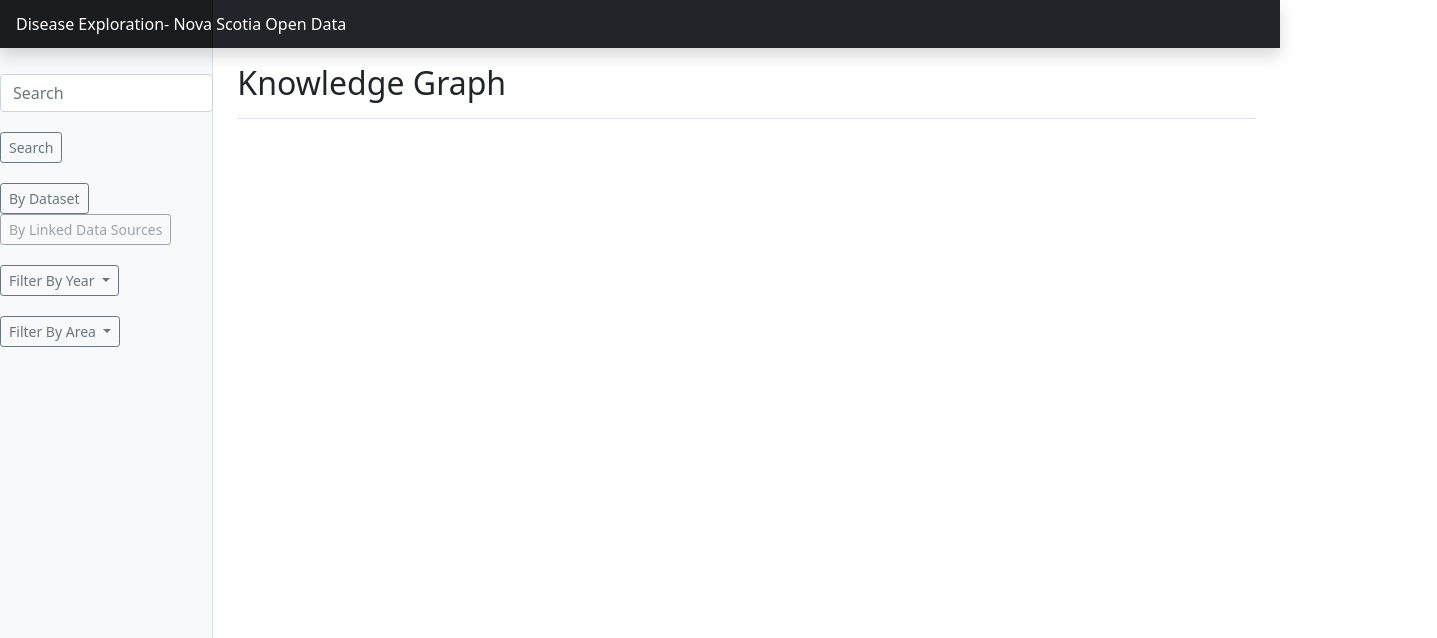
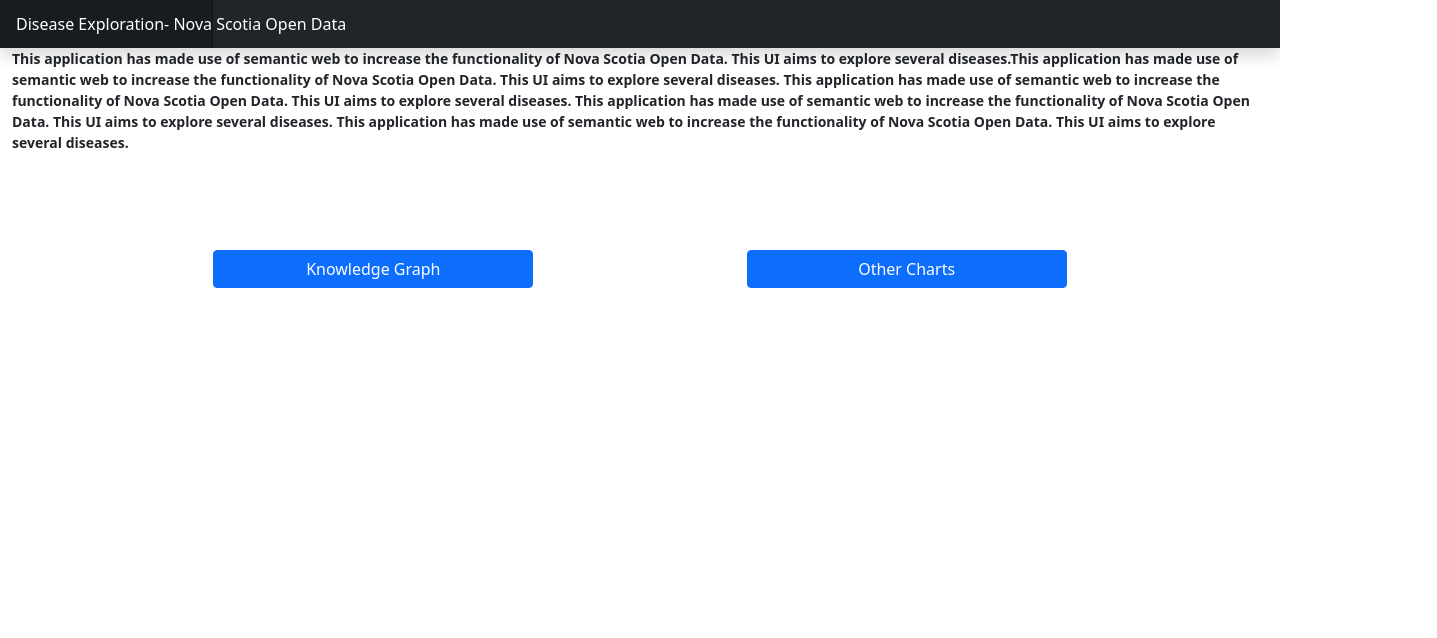
Before and after one commit to Devanshika/Disease-Exploration-in-NSOD, a website: page Express/index.html in a window 1280 px wide. Shown: the top 638 px of the page, 1437 px wide, since content can reach past the window. Drawn offline with nearby package versions, Linux system fonts and the light colour scheme.

Commit message:
made a simple landing page for the app

```diff
--- a/Express/index.html
+++ b/Express/index.html
@@ -9,18 +9,25 @@
   <title>Disease Exploration in Nova Scotia Open Data</title>
   <link href="https://cdn.jsdelivr.net/npm/bootstrap@5.0.0-beta2/dist/css/bootstrap.min.css" rel="stylesheet"
     integrity="sha384-BmbxuPwQa2lc/FVzBcNJ7UAyJxM6wuqIj61tLrc4wSX0szH/Ev+nYRRuWlolflfl" crossorigin="anonymous">
+
   <link href="dashboard.css" rel="stylesheet">
   <style>
     .nav_padded {
       margin-top: 10px;
       margin-bottom: 10px;
     }
+    .center {
+  display: flex;
+  justify-content: center;
+  align-items: center;
+  height: 200px;
+}
   </style>
 </head>
 
 <body>
   <header class="navbar navbar-dark sticky-top bg-dark flex-md-nowrap p-0 shadow">
-    <a class="navbar-brand col-md-3 col-lg-2 me-0 px-3" href="#">Disease Exploration- Nova Scotia Open Data</a>
+    <a class="navbar-brand col-md-3 col-lg-2 me-0 px-3" href="/">Disease Exploration- Nova Scotia Open Data</a>
     <button class="navbar-toggler position-absolute d-md-none collapsed" type="button" data-bs-toggle="collapse"
       data-bs-target="#sidebarMenu" aria-controls="sidebarMenu" aria-expanded="false" aria-label="Toggle navigation">
       <span class="navbar-toggler-icon"></span>
@@ -28,73 +35,24 @@
   </header>
 
   <div class="container-fluid">
-    <div class="row">
-      <nav id="sidebarMenu" class="col-md-3 col-lg-2 d-md-block bg-light sidebar collapse">
-        <div class="position-sticky pt-3">
-          <ul class="nav flex-column">
-            <li class="nav-item nav_padded">
-              <input class="form-control w-100" type="text" placeholder="Search" aria-label="Search"
-                id="searchInpField">
-            </li>
-            <li class="nav-item nav_padded">
-              <button type="button" class="btn btn-sm btn-outline-secondary" id="searchDataBtn">
-                Search
-              </button>
-            </li>
-            <li class="nav-item nav_padded">
-              <button type="button" class="btn btn-sm btn-outline-secondary" id="toggleByDataset">
-                By Dataset
-              </button>
-              <button type="button" class="btn btn-sm btn-outline-secondary" id="toggleByDataSource">
-                By Linked Data Sources
-              </button>
-            </li>
-            <li class="nav-item nav_padded">
-              <div class="dropdown">
-                <button type="button" class="btn btn-sm btn-outline-secondary dropdown-toggle" id="filterByYear"
-                  data-toggle="dropdown" aria-haspopup="true" aria-expanded="false">
-                  Filter By Year
-                </button>
-                <div class="dropdown-menu" aria-labelledby="filterByYear" id="filterByYearMenu">
-                </div>
-              </div>
-            </li>
-            <li class="nav-item nav_padded">
-              <div class="dropdown">
-                <button type="button" class="btn btn-sm btn-outline-secondary dropdown-toggle" id="filterByArea"
-                  data-toggle="dropdown" aria-haspopup="true" aria-expanded="false">
-                  Filter By Area
-                </button>
-                <div class="dropdown-menu" aria-labelledby="filterByArea" id="filterByAreaMenu">
-                </div>
-              </div>
-            </li>
-            <!-- <li class="nav-item">
-              <div class="dropdown">
-                <button type="button" class="btn btn-sm btn-outline-secondary dropdown-toggle" id="filterByDiseases"
-                  data-toggle="dropdown" aria-haspopup="true" aria-expanded="false">
-                  Filter By Diseases
-                </button>
-                <div class="dropdown-menu" aria-labelledby="filterByDiseases" id="filterByDiseasesMenu">
-                </div>
-              </div>
-            </li> -->
-          </ul>
-        </div>
-      </nav>
-
-      <main class="col-md-9 ms-sm-auto col-lg-10 px-md-4">
-        <div
-          class="d-flex justify-content-between flex-wrap flex-md-nowrap align-items-center pt-3 pb-2 mb-3 border-bottom">
-          <h1 class="h2">Knowledge Graph</h1>
-        </div>
-        <div id="knowledgeGraph">
-        </div>
-        <!-- <p id="debug" class="my-4 w-100"></p> -->
-      </main>
+    <div class= "row">
+      <p><b>This application has made use of semantic web to increase the functionality of Nova Scotia
+        Open Data. This UI aims to explore several diseases.This application has made use of semantic web to increase the functionality of Nova Scotia
+        Open Data. This UI aims to explore several diseases. This application has made use of semantic web to increase the functionality of Nova Scotia
+        Open Data. This UI aims to explore several diseases. This application has made use of semantic web to increase the functionality of Nova Scotia
+        Open Data. This UI aims to explore several diseases. This application has made use of semantic web to increase the functionality of Nova Scotia
+        Open Data. This UI aims to explore several diseases.
+      </b></p>
+    </div>
+    <div class="row center">
+      <div class="col-md-2 col-lg-2"></div>
+      <a href="/knowledge-graph" class="btn btn-primary col-md-3 col-lg-3">Knowledge Graph</a>
+      <div class="col-md-2 col-lg-2"></div>
+      <a href="/other-charts" class="btn btn-primary col-md-3 col-lg-3">Other Charts</a>
+      <div class="col-md-2 col-lg-2"></div>
     </div>
   </div>
-  <script src="https://d3js.org/d3.v6.min.js"></script>
+
   <script src="https://code.jquery.com/jquery-3.5.1.slim.min.js"
     integrity="sha384-DfXdz2htPH0lsSSs5nCTpuj/zy4C+OGpamoFVy38MVBnE+IbbVYUew+OrCXaRkfj"
     crossorigin="anonymous"></script>
@@ -104,7 +62,8 @@
   <script src="https://cdn.jsdelivr.net/npm/bootstrap@4.6.0/dist/js/bootstrap.min.js"
     integrity="sha384-+YQ4JLhjyBLPDQt//I+STsc9iw4uQqACwlvpslubQzn4u2UU2UFM80nGisd026JF"
     crossorigin="anonymous"></script>
-  <script src="kgraph.js"></script>
+
+
 </body>
 
 </html>
```
